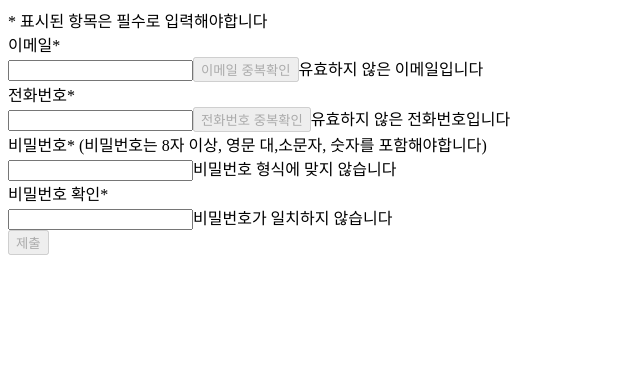
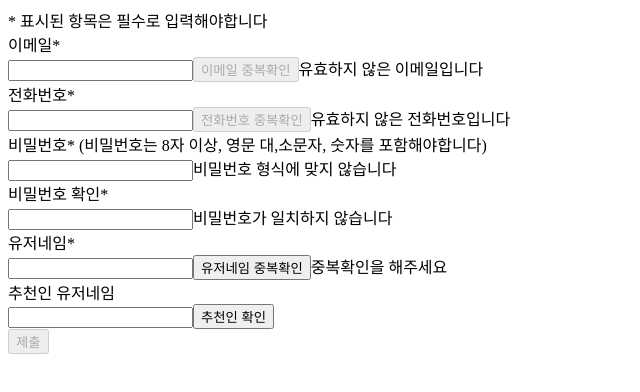
Before and after one commit to s2lululala/react-signup-form, a React (Create React App) app: page /signup in a window 1280 px wide. Shown: the top 392 px of the page, without its empty margins (0-640 px from the left). Built offline with nearby package versions, Linux system fonts and the light colour scheme.

Commit message:
✨ Add user name & recommender element

```diff
--- a/src/pages/Signup.tsx
+++ b/src/pages/Signup.tsx
@@ -17,6 +17,13 @@ function Signup() {
   const [passwordCheck, setPasswordCheck] = useState(false);
   const passwordReg = /^(?=.*[a-z])(?=.*[A-Z])(?=.*\d)[a-zA-Z\d]{8,}$/;
 
+  const [userName, setUserName] = useState("");
+  const [isCheckedUserName, setIsCheckedUserName] = useState(false);
+  const [userNameCheck, setUserNameCheck] = useState(false);
+
+  const [recommender, setRecommender] = useState("");
+  const [isValidRecommender, setIsValidRecommender] = useState(false);
+
   function checkEmail() {
     console.log(`Email is ${email}`);
     setEmailCheck(true);
@@ -26,6 +33,18 @@ function Signup() {
     console.log(`Phone number is ${email}`);
     setPhoneCheck(true);
   }
+
+  function checkUserName() {
+    setIsCheckedUserName(true);
+    console.log(`User Name is ${userName}`);
+    setUserNameCheck(true);
+  }
+
+  function checkRecommender() {
+    console.log(`Recommender is ${userName}`);
+    setIsValidRecommender(true);
+  }
+
 
   return(
     <div>
@@ -78,7 +97,40 @@ function Signup() {
         </div>
       </div>
       <div>
-        <button disabled={emailCheck && phoneCheck && isValidPassword && passwordCheck? false : true}>제출</button>
+        유저네임*
+        <div>
+          <input
+            type="text"
+            value={userName}
+            onChange={(e) => {setUserName(e.target.value); setIsCheckedUserName(false)}}
+          />
+          <button disabled={isCheckedUserName ? true : false} onClick={checkUserName}>유저네임 중복확인</button>
+          {isCheckedUserName ? userNameCheck ? "사용 가능한 유저네임입니다" : "사용중인 유저네임입니다" : "중복확인을 해주세요"}
+        </div>
+      </div>
+      <div>
+        추천인 유저네임
+        <div>
+          <input
+            type="text"
+            value={recommender}
+            onChange={(e) => {setRecommender(e.target.value); setIsValidRecommender(false)}}
+          />
+          <button disabled={isValidRecommender ? true : false} onClick={checkRecommender}>추천인 확인</button>
+          {recommender && (isValidRecommender ? "추천인이 확인되었습니다" : "추천인이 확인되지 않았습니다")}
+        </div>
+      </div>
+      <div>
+        <button
+          disabled={
+            emailCheck && phoneCheck
+            && isValidPassword && passwordCheck
+            && isCheckedUserName && userNameCheck
+            && ((recommender && isValidRecommender) || !recommender)
+            ? false : true
+         }>
+          제출
+        </button>
       </div>
     </div>
   )
```
